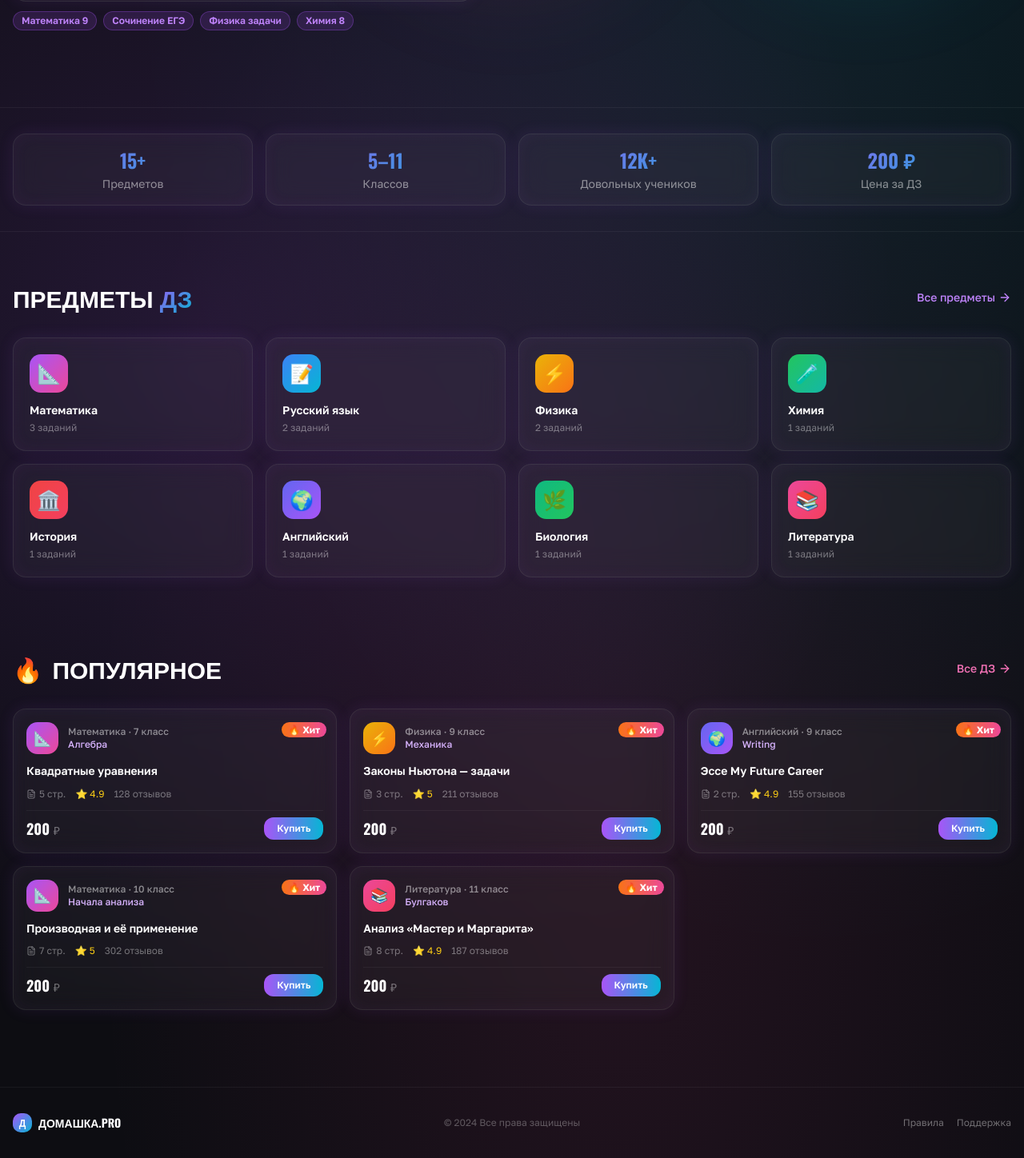
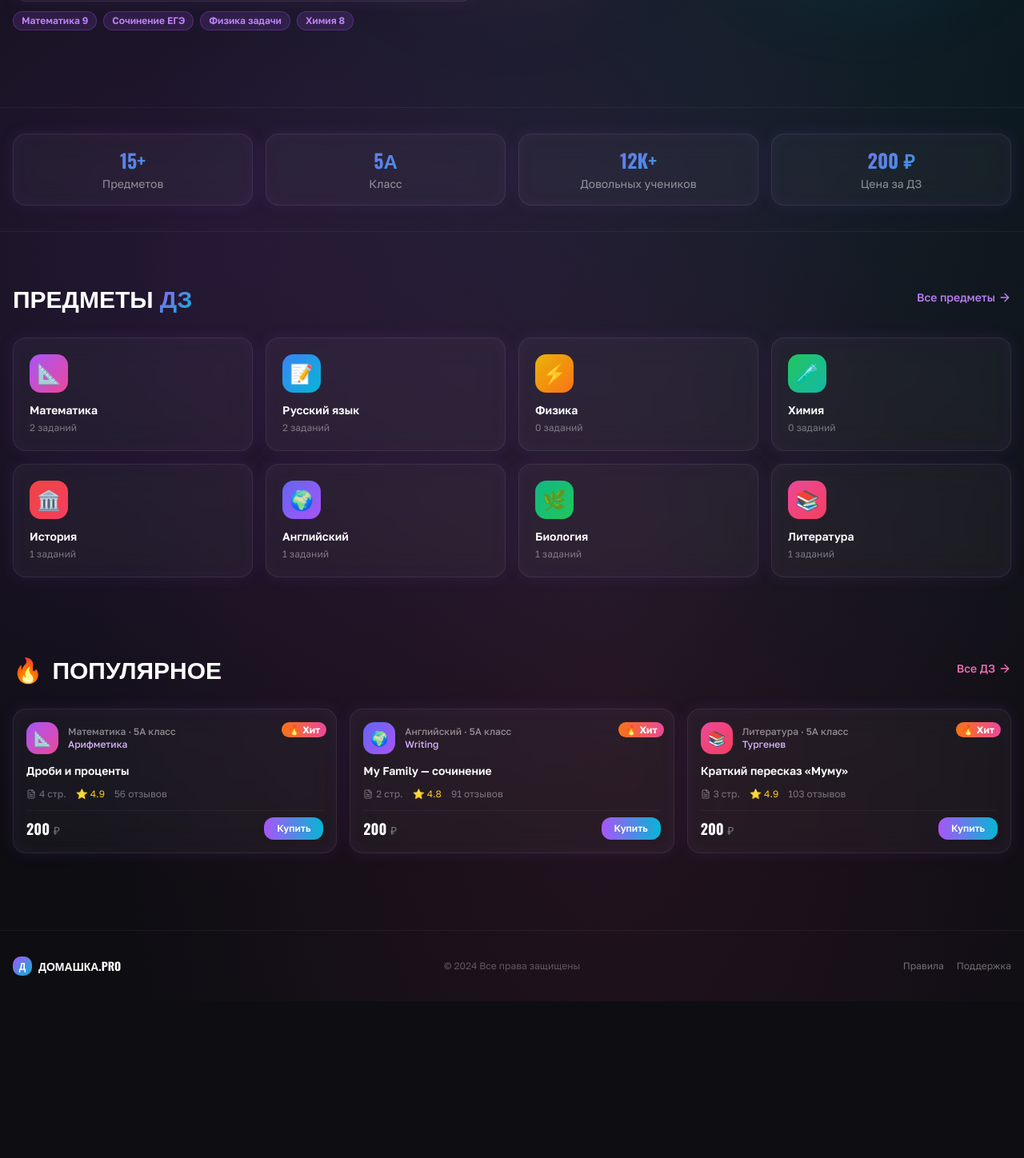
Before and after one commit to pr-poehali-dev/homework-sharing-site, a React (Vite) app: page / in a window 1280 px wide. Shown: the part 624-2072 px from the top of the page at 80% size. After the commit the page ends 1876 px from the top, so only its background shows below. Built offline with nearby package versions, Linux system fonts and the light colour scheme.

Commit message:
feat: добавить 5а класс

```diff
--- a/src/pages/Index.tsx
+++ b/src/pages/Index.tsx
@@ -12,28 +12,24 @@ const SUBJECTS = [
   { id: "literature", name: "Литература", emoji: "📚", color: "from-pink-500 to-rose-500" },
 ];
 
-const GRADES = [5, 6, 7, 8, 9, 10, 11];
+const GRADES = ["5А"];
 
 const HOMEWORKS = [
-  { id: 1, subject: "math", grade: 7, title: "Квадратные уравнения", topic: "Алгебра", pages: 5, price: 200, hot: true, rating: 4.9, reviews: 128 },
-  { id: 2, subject: "russian", grade: 8, title: "Сочинение по роману «Герой нашего времени»", topic: "Сочинение", pages: 4, price: 200, hot: false, rating: 4.8, reviews: 94 },
-  { id: 3, subject: "physics", grade: 9, title: "Законы Ньютона — задачи", topic: "Механика", pages: 3, price: 200, hot: true, rating: 5.0, reviews: 211 },
-  { id: 4, subject: "chemistry", grade: 8, title: "Реакции замещения и обмена", topic: "Органика", pages: 6, price: 200, hot: false, rating: 4.7, reviews: 67 },
-  { id: 5, subject: "history", grade: 7, title: "Эпоха Петра I — конспект", topic: "Россия XVIII в.", pages: 4, price: 200, hot: false, rating: 4.6, reviews: 43 },
-  { id: 6, subject: "english", grade: 9, title: "Эссе My Future Career", topic: "Writing", pages: 2, price: 200, hot: true, rating: 4.9, reviews: 155 },
-  { id: 7, subject: "math", grade: 10, title: "Производная и её применение", topic: "Начала анализа", pages: 7, price: 200, hot: true, rating: 5.0, reviews: 302 },
-  { id: 8, subject: "biology", grade: 6, title: "Строение клетки — схема", topic: "Цитология", pages: 3, price: 200, hot: false, rating: 4.5, reviews: 38 },
-  { id: 9, subject: "literature", grade: 11, title: "Анализ «Мастер и Маргарита»", topic: "Булгаков", pages: 8, price: 200, hot: true, rating: 4.9, reviews: 187 },
-  { id: 10, subject: "physics", grade: 10, title: "Электрические цепи — расчёт", topic: "Электричество", pages: 5, price: 200, hot: false, rating: 4.8, reviews: 89 },
-  { id: 11, subject: "math", grade: 5, title: "Дроби и проценты", topic: "Арифметика", pages: 4, price: 200, hot: false, rating: 4.4, reviews: 56 },
-  { id: 12, subject: "russian", grade: 6, title: "Имя прилагательное — упражнения", topic: "Морфология", pages: 3, price: 200, hot: false, rating: 4.6, reviews: 72 },
+  { id: 1, subject: "math", grade: "5А", title: "Дроби и проценты", topic: "Арифметика", pages: 4, price: 200, hot: true, rating: 4.9, reviews: 56 },
+  { id: 2, subject: "russian", grade: "5А", title: "Имя прилагательное — упражнения", topic: "Морфология", pages: 3, price: 200, hot: false, rating: 4.6, reviews: 72 },
+  { id: 3, subject: "english", grade: "5А", title: "My Family — сочинение", topic: "Writing", pages: 2, price: 200, hot: true, rating: 4.8, reviews: 91 },
+  { id: 4, subject: "history", grade: "5А", title: "Древний Египет — конспект", topic: "История Древнего мира", pages: 4, price: 200, hot: false, rating: 4.7, reviews: 38 },
+  { id: 5, subject: "biology", grade: "5А", title: "Строение клетки — схема и описание", topic: "Цитология", pages: 3, price: 200, hot: false, rating: 4.5, reviews: 44 },
+  { id: 6, subject: "literature", grade: "5А", title: "Краткий пересказ «Муму»", topic: "Тургенев", pages: 3, price: 200, hot: true, rating: 4.9, reviews: 103 },
+  { id: 7, subject: "math", grade: "5А", title: "Натуральные числа и шкалы", topic: "Геометрия", pages: 3, price: 200, hot: false, rating: 4.4, reviews: 29 },
+  { id: 8, subject: "russian", grade: "5А", title: "Глагол — упражнения и правила", topic: "Морфология", pages: 4, price: 200, hot: false, rating: 4.6, reviews: 61 },
 ];
 
 const SUBJECT_MAP = Object.fromEntries(SUBJECTS.map(s => [s.id, s]));
 
 export default function Index() {
   const [searchQuery, setSearchQuery] = useState("");
-  const [selectedGrade, setSelectedGrade] = useState<number | null>(null);
+  const [selectedGrade, setSelectedGrade] = useState<string | null>(null);
   const [selectedSubject, setSelectedSubject] = useState<string | null>(null);
   const [activeSection, setActiveSection] = useState<"home" | "catalog">("home");
 
@@ -170,7 +166,7 @@ export default function Index() {
               <div className="grid grid-cols-2 md:grid-cols-4 gap-4">
                 {[
                   { label: "Предметов", value: "15+" },
-                  { label: "Классов", value: "5–11" },
+                  { label: "Класс", value: "5А" },
                   { label: "Довольных учеников", value: "12K+" },
                   { label: "Цена за ДЗ", value: "200 ₽" },
                 ].map((stat) => (
```
